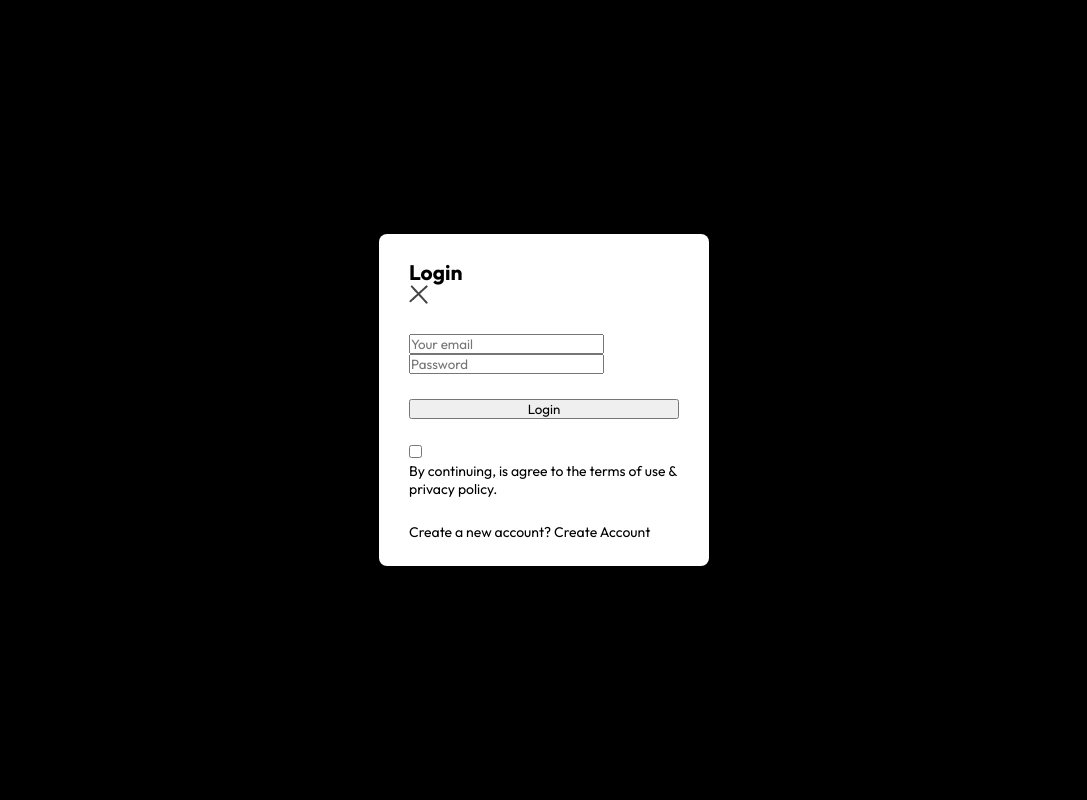
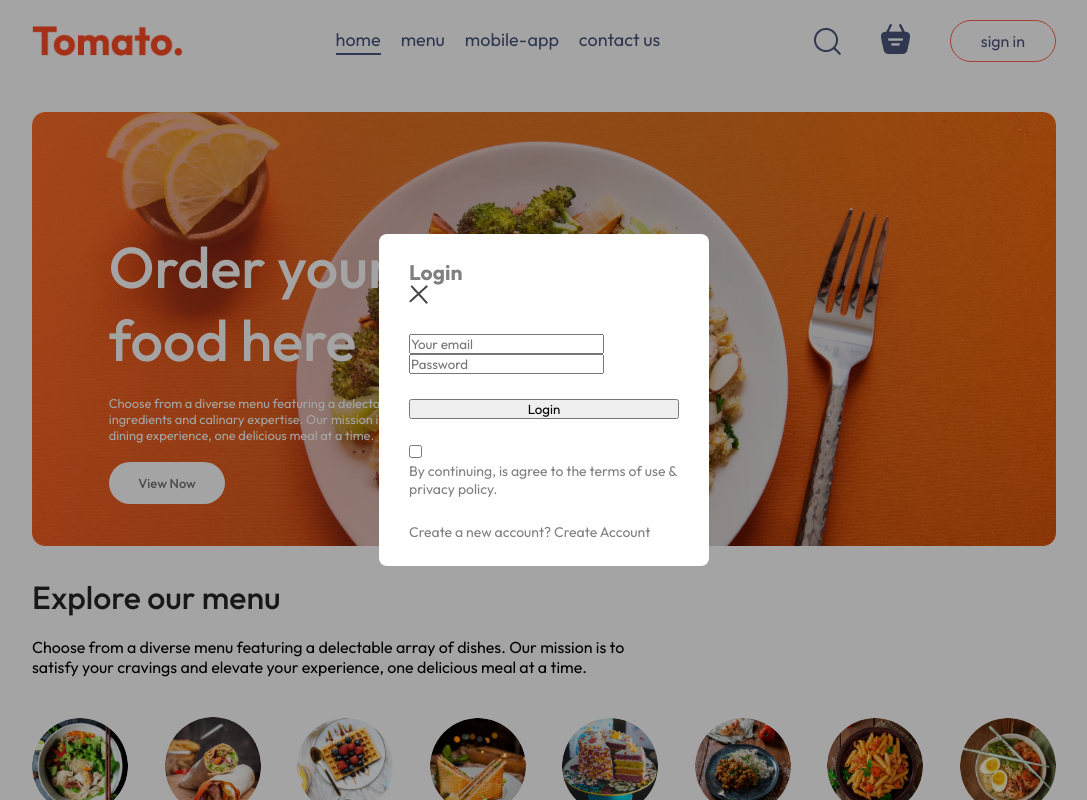
Before and after one commit to HudsonWayne/Food-Del, a React (Vite) app: page / in a window 1280 px wide. Both pictures are taken after a click on the button "sign in". Shown: the top 800 px of the page, without its empty margins (96-1183 px from the left). Built offline with nearby package versions, Linux system fonts and the light colour scheme.

Commit message:
styling my log-in form

```diff
--- a/src/components/LoginPopup/LoginPopup.css
+++ b/src/components/LoginPopup/LoginPopup.css
@@ -3,12 +3,13 @@
     z-index: 1;
     width: 100%;
     height: 100%;
-    background-color: #000000;
+    background-color: #0000005b;
     display: grid;
 }
 .login-popup-container{
     place-self: center;
     width: max(23vw,330px);
+    color: #808080;
     background-color: white;
     display: flex;
     flex-direction: column;
```
